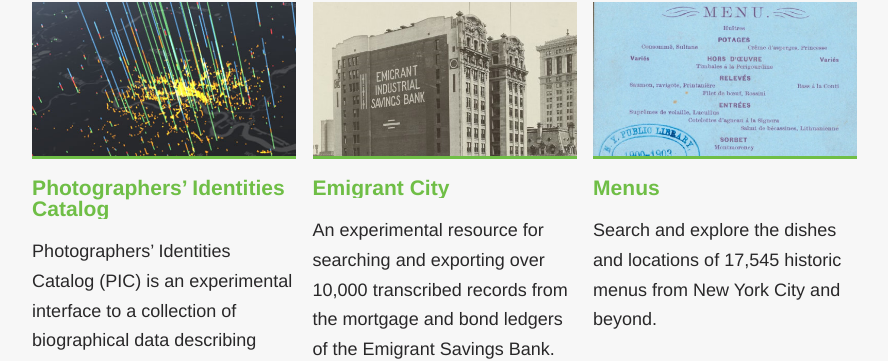
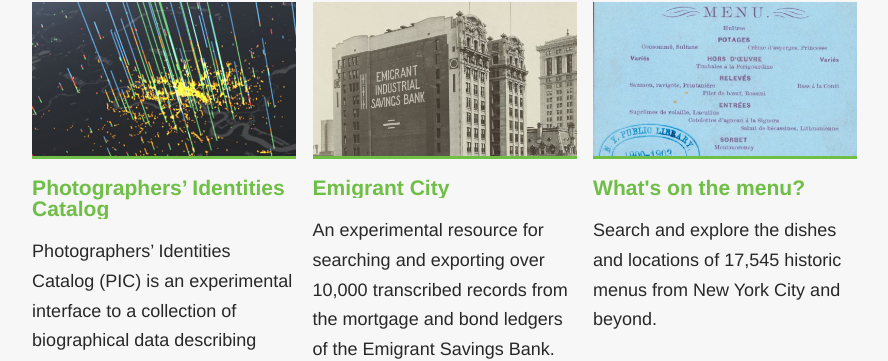
Before and after one commit to nypl-spacetime/nypl-spacetime.github.io, a Jekyll site: the page built from index.html, in a window 1280 px wide and 900 px high, scrolled down 4680 px. Shown: the part 84-445 px from the top of the window, without its empty margins (277-1165 px from the left). Built offline with Jekyll 4.4.1, drawn with Linux system fonts in a browser that asks for light colours; some web fonts are replaced.

Commit message:
:space_invader: menus data update

```diff
--- a/_data/projects.yml
+++ b/_data/projects.yml
@@ -108,7 +108,7 @@
       description: An experimental resource for searching and exporting over 10,000 transcribed records from the mortgage and bond ledgers of the Emigrant Savings Bank. Browse and download the records, or pitch in on verifying their transcriptions!
       category: resource
 
-    - name: Menus
+    - name: What's on the menu?
       image: menus.jpg
       url: http://menus.nypl.org/
       description: Search and explore the dishes and locations of 17,545 historic menus from New York City and beyond.
```
